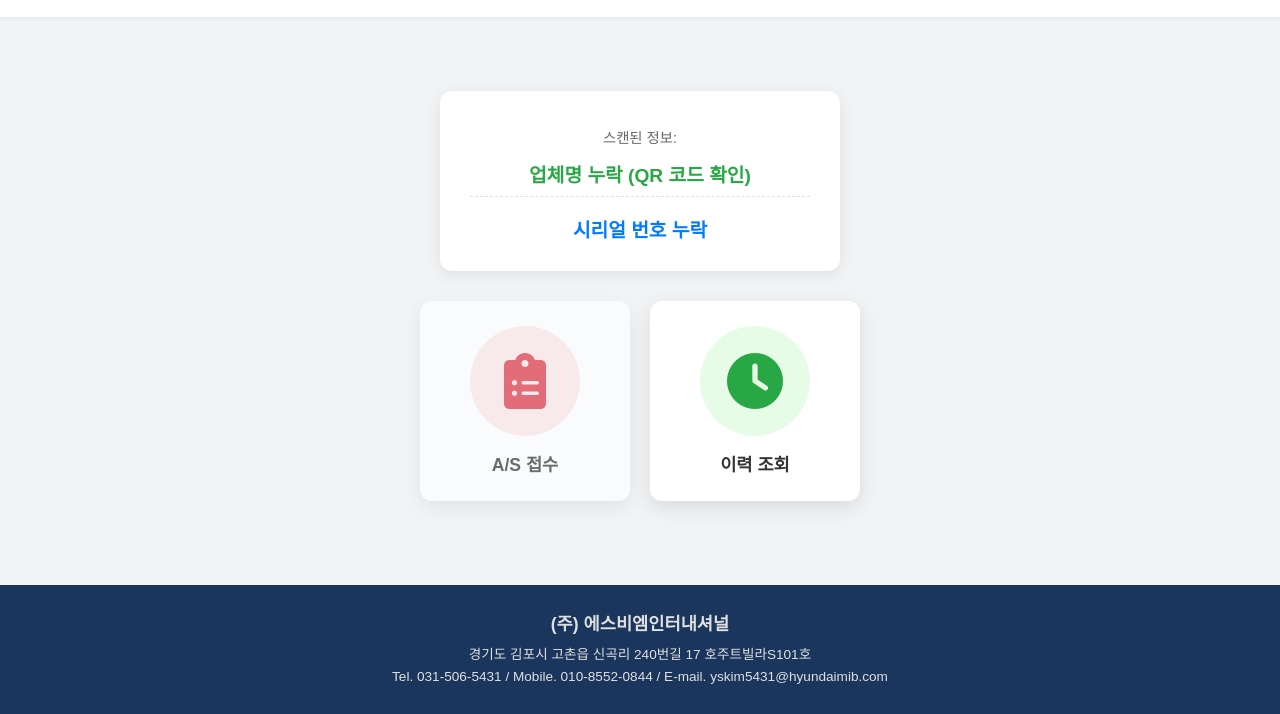
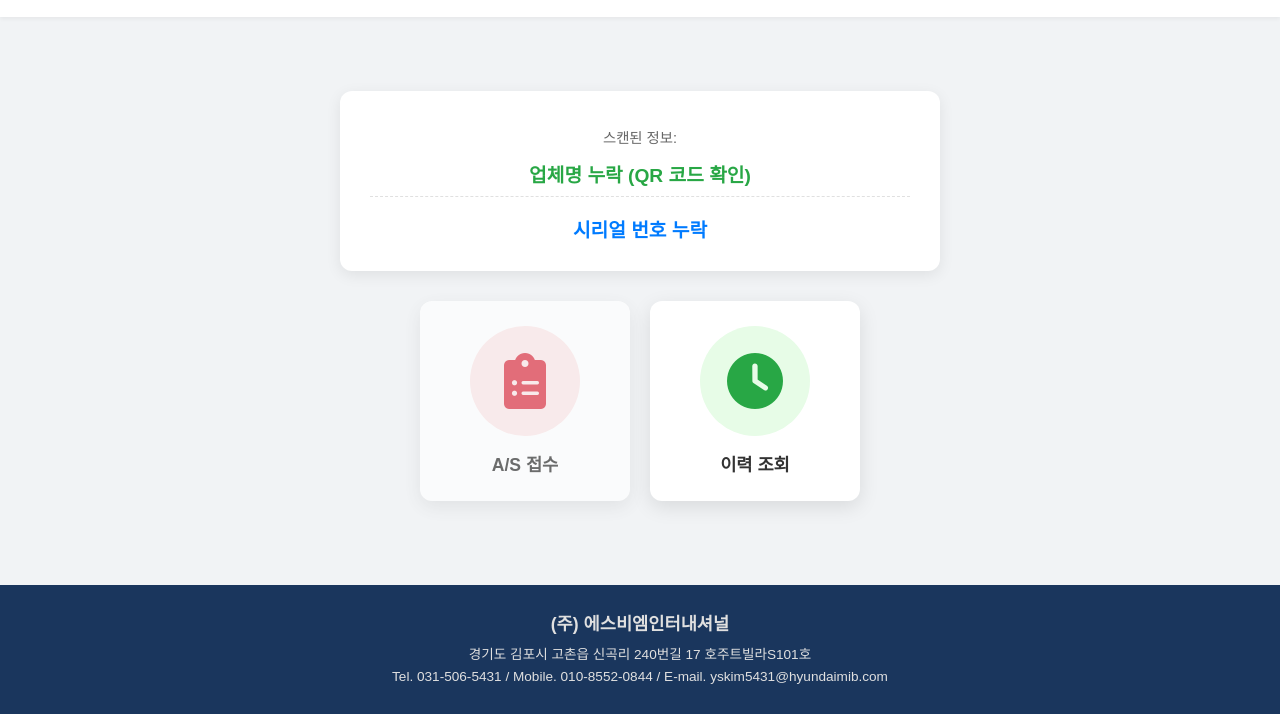
Before and after one commit to yskim5431/AS-SYSTEM, a plain HTML site: page index.html in a window 1280 px wide. Shown: the part 86-800 px from the top of the page. Drawn offline with Linux system fonts and the light colour scheme; a web font is replaced by a local one.

Commit message:
Update index.html

```diff
--- a/index.html
+++ b/index.html
@@ -88,7 +88,7 @@
             margin-bottom: 30px;
             text-align: center;
             width: 100%;
-            max-width: 400px; /* 이미지 너비에 맞춤 */
+            max-width: 600px; /* 이미지 너비에 맞춤 */
             box-sizing: border-box;
         }
         .info-display-area p {
```
